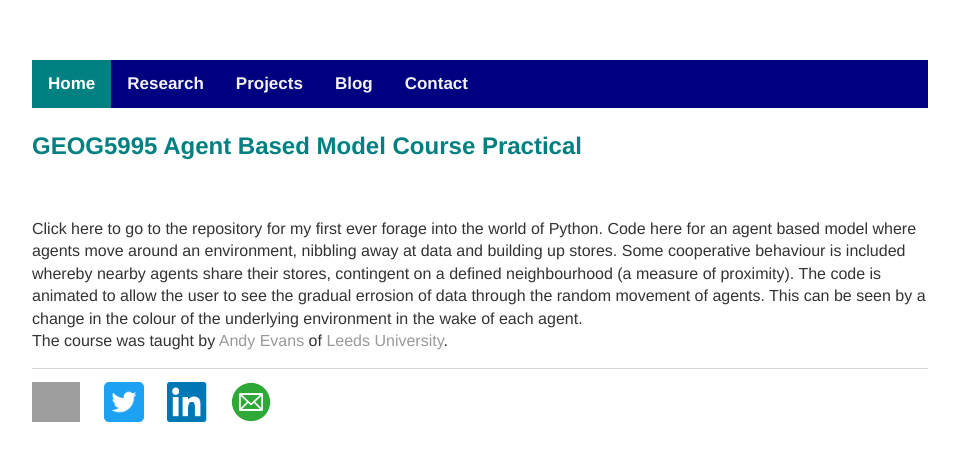
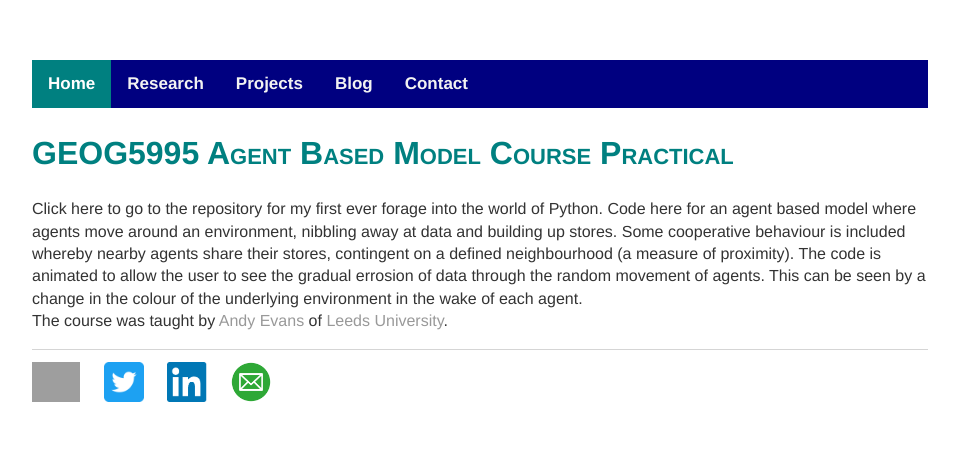
Before and after one commit to jendmurphy/jendmurphy.github.io, a Jekyll site: the page built from projects/index.html, in a window 1280 px wide. Shown: the top 461 px of the page, without its empty margins (160-1119 px from the left). Built offline with Jekyll 4.4.1, drawn with Linux system fonts in a browser that asks for light colours; grey boxes are pictures that could not be loaded.

```diff
--- a/projects/index.html
+++ b/projects/index.html
@@ -3,7 +3,7 @@ layout: default
 title: Projects
 ---
 
-<a href = "https://github.com/jendmurphy/GEOG5995_Agent-based-models"><h3>GEOG5995 Agent Based Model Course Practical</h3></a></br>
+<a href = "https://github.com/jendmurphy/GEOG5995_Agent-based-models"><h2>GEOG5995 Agent Based Model Course Practical</h2></a>
 
 <p>Click here to go to the repository for my first ever forage into the world of Python.  Code here for an agent based model where agents move around an environment, nibbling away at data and building up stores.  Some cooperative behaviour is included whereby nearby agents share their stores, contingent on a defined neighbourhood (a measure of proximity).  The code is animated to allow the user to see the gradual errosion of data through the random movement of agents.  This can be seen by a change in the colour of the underlying environment in the wake of each agent. </br>
 The course was taught by <a href = "https://github.com/AJEvans">Andy Evans</a> of <a href = "http://www.geog.leeds.ac.uk/people/a.evans/">Leeds University</a>.</p>
```
